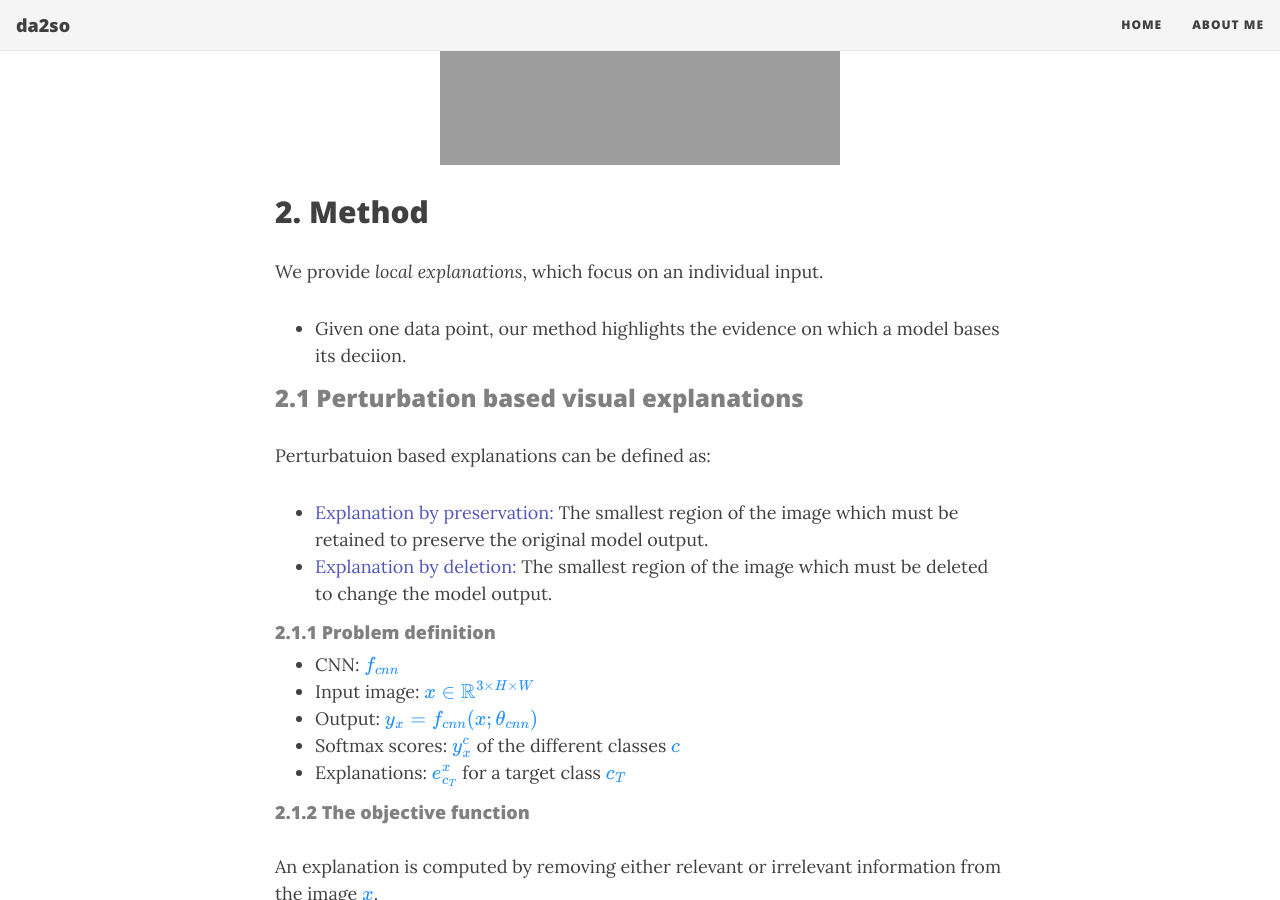
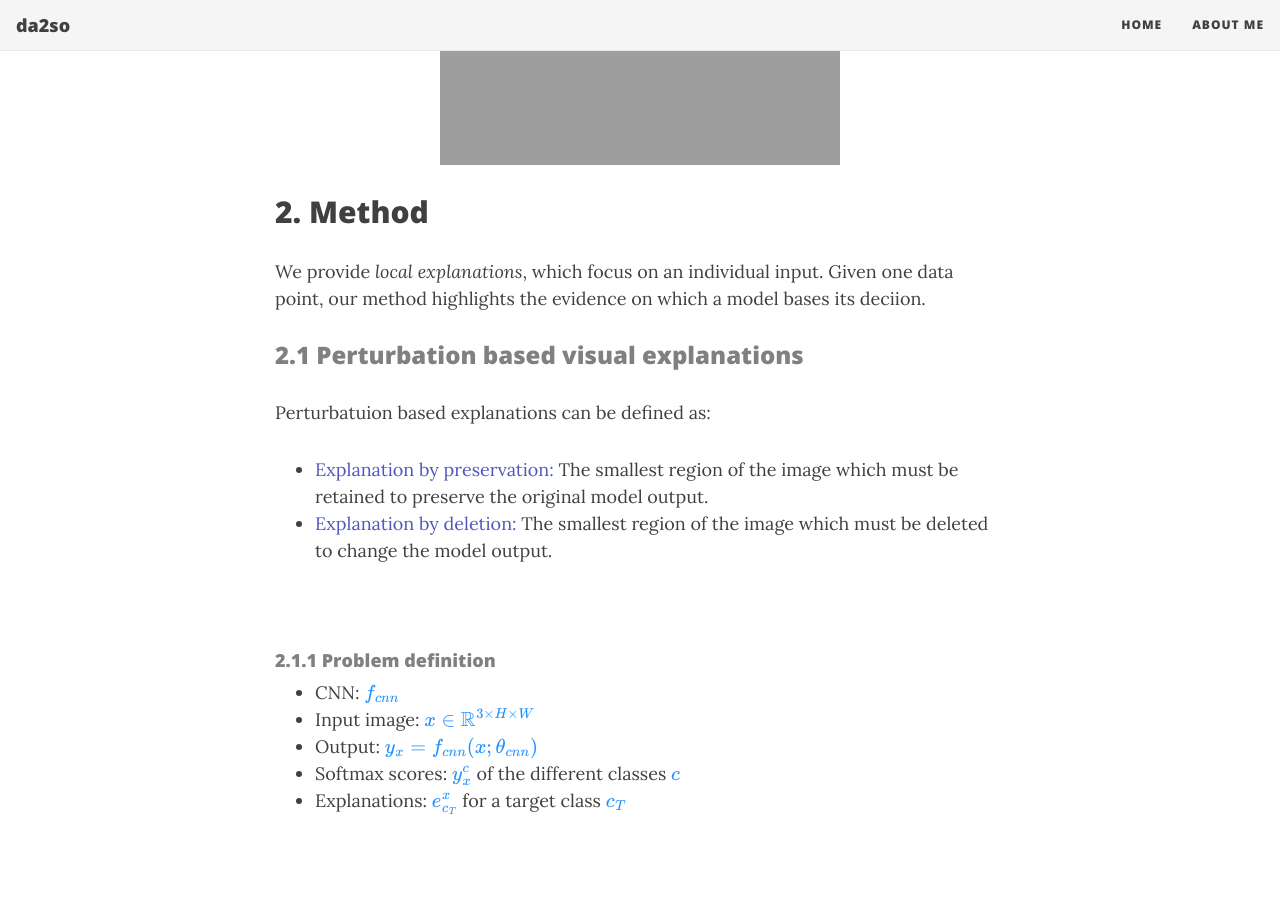
Before and after one commit to da2so/da2so.github.io, a Jekyll site: the page built from _posts/2020-08-17-Interpretable_And_Fine-grained_Visual_Explanations_For_Convolutional_Neural_Networks.md, in a window 1280 px wide and 900 px high, scrolled down 854 px. Built offline with Jekyll 4.4.1, drawn with Linux system fonts in a browser that asks for light colours; nearby versions of some CDN libraries; formulas are drawn with MathJax 3; some of the changed text lies outside the part shown.

Commit message:
Update 2020-08-17-Interpretable_And_Fine-grained_Visual_Explanations_For_Convolutional_Neural_Networks.md

```diff
--- a/_posts/2020-08-17-Interpretable_And_Fine-grained_Visual_Explanations_For_Convolutional_Neural_Networks.md
+++ b/_posts/2020-08-17-Interpretable_And_Fine-grained_Visual_Explanations_For_Convolutional_Neural_Networks.md
@@ -22,8 +22,7 @@
 
 ## 2. Method
 
-We provide *local explanations*, which focus on an individual input.
-* Given one data point, our method highlights the evidence on which a model bases its deciion.
+We provide *local explanations*, which focus on an individual input. Given one data point, our method highlights the evidence on which a model bases its deciion.
 
 
 ### <span style="color:gray">2.1 Perturbation based visual explanations </span>
@@ -32,6 +31,7 @@
 * <span style="color:#5256BC">Explanation by preservation: </span> The smallest region of the image which must be retained to preserve the original model output.
 *  <span style="color:#5256BC">Explanation by deletion: </span> The smallest region of the image which must be deleted to change the model output.
 
+<br />
 
 #### <span style="color:gray">2.1.1 Problem definition </span>
 
@@ -40,6 +40,8 @@
 * Output: <span style="color:DodgerBlue">$y_x=f_{cnn} (x; \theta_\{ cnn\} )$</span>
 * Softmax scores:  <span style="color:DodgerBlue">$y^c_x$</span> of the different classes <span style="color:DodgerBlue">$c$</span>
 * Explanations: <span style="color:DodgerBlue">$e^x_{c_T}$</span> for a target class <span style="color:DodgerBlue">$c_T$</span>
+
+<br />
 
 #### <span style="color:gray">2.1.2 The objective function </span>
 
```
Also changed, not shown: other parts of _posts/2020-08-17-Interpretable_And_Fine-grained_Visual_Explanations_For_Convolutional_Neural_Networks.md (+0 -1 lines).
